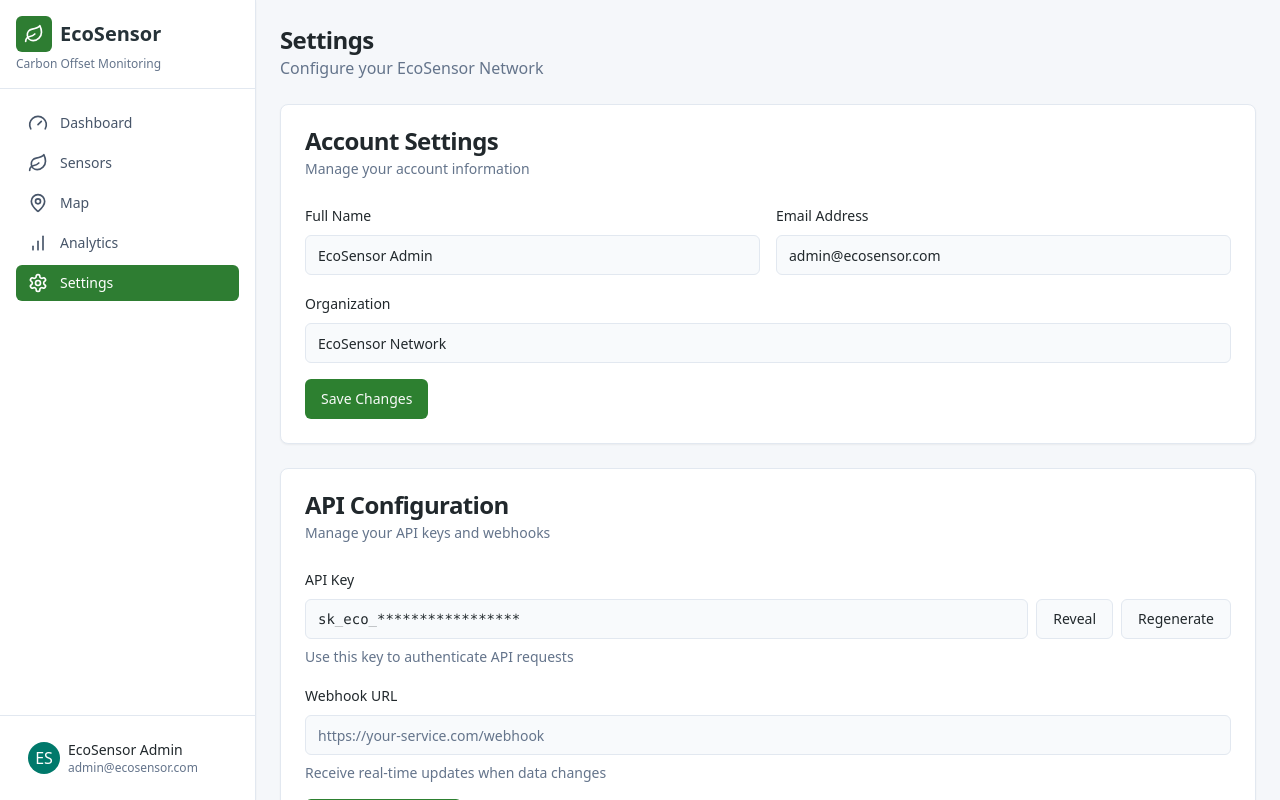
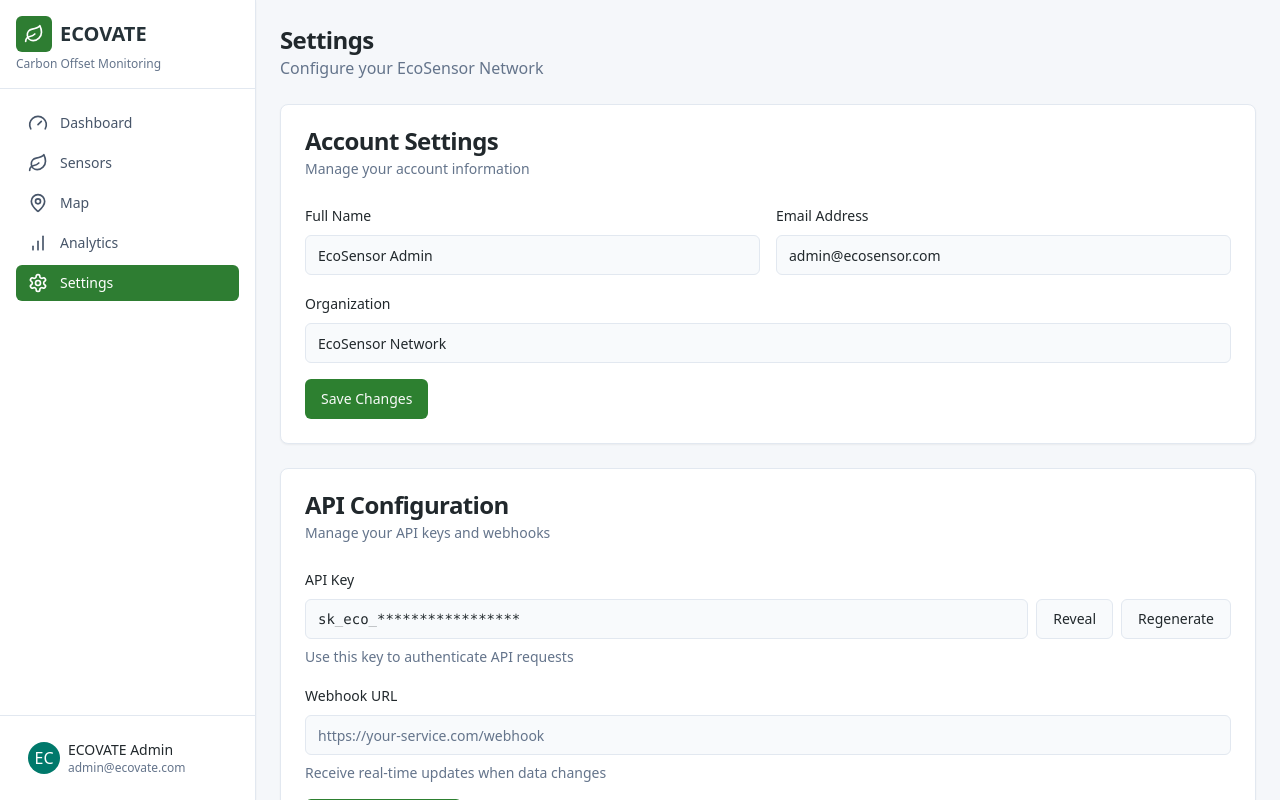
Before and after one commit to adithya26-luci/eco-sensor-network, a React (Vite) app: page /settings in a window 1280 px wide. Built offline with nearby package versions, Linux system fonts and the light colour scheme.

Commit message:
Rename project to ECOVATE
Rename all instances of "eco-sensor-network" to "ECOVATE".

```diff
--- a/index.html
+++ b/index.html
@@ -1,14 +1,15 @@
+
 <!DOCTYPE html>
 <html lang="en">
   <head>
     <meta charset="UTF-8" />
     <meta name="viewport" content="width=device-width, initial-scale=1.0" />
-    <title>eco-sensor-network</title>
-    <meta name="description" content="Lovable Generated Project" />
+    <title>ECOVATE</title>
+    <meta name="description" content="Carbon Offset Monitoring Platform" />
     <meta name="author" content="Lovable" />
 
-    <meta property="og:title" content="eco-sensor-network" />
-    <meta property="og:description" content="Lovable Generated Project" />
+    <meta property="og:title" content="ECOVATE" />
+    <meta property="og:description" content="Carbon Offset Monitoring Platform" />
     <meta property="og:type" content="website" />
     <meta property="og:image" content="https://lovable.dev/opengraph-image-p98pqg.png" />
 
--- a/src/components/layout/Sidebar.tsx
+++ b/src/components/layout/Sidebar.tsx
@@ -1,4 +1,3 @@
-
 import React from 'react';
 import { Link, useLocation } from 'react-router-dom';
 import { cn } from '@/lib/utils';
@@ -22,7 +21,7 @@ const Sidebar: React.FC = () => {
           <div className="bg-eco-green p-2 rounded-md">
             <LeafIcon className="h-5 w-5 text-white" />
           </div>
-          <span className="text-xl font-bold text-eco-dark">EcoSensor</span>
+          <span className="text-xl font-bold text-eco-dark">ECOVATE</span>
         </div>
         <p className="text-xs text-slate-500 mt-1">Carbon Offset Monitoring</p>
       </div>
@@ -51,11 +50,11 @@ const Sidebar: React.FC = () => {
       <div className="p-4 border-t">
         <div className="flex items-center gap-2 px-3 py-2">
           <div className="h-8 w-8 rounded-full bg-eco-teal flex items-center justify-center text-white font-medium">
-            ES
+            EC
           </div>
           <div>
-            <p className="text-sm font-medium">EcoSensor Admin</p>
-            <p className="text-xs text-slate-500">admin@ecosensor.com</p>
+            <p className="text-sm font-medium">ECOVATE Admin</p>
+            <p className="text-xs text-slate-500">admin@ecovate.com</p>
           </div>
         </div>
       </div>
```
